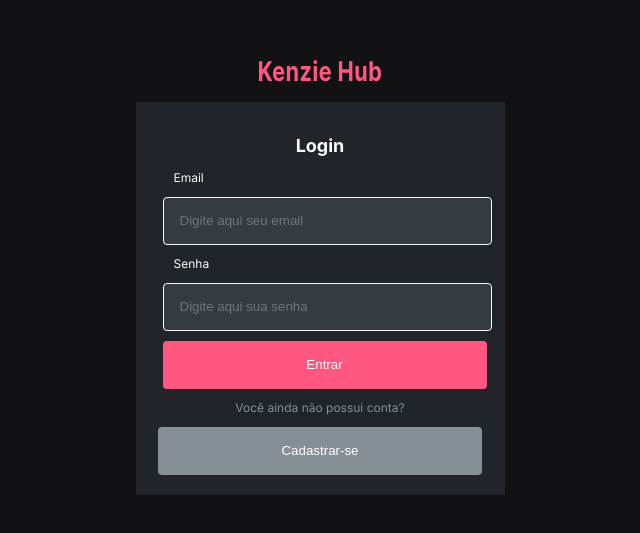
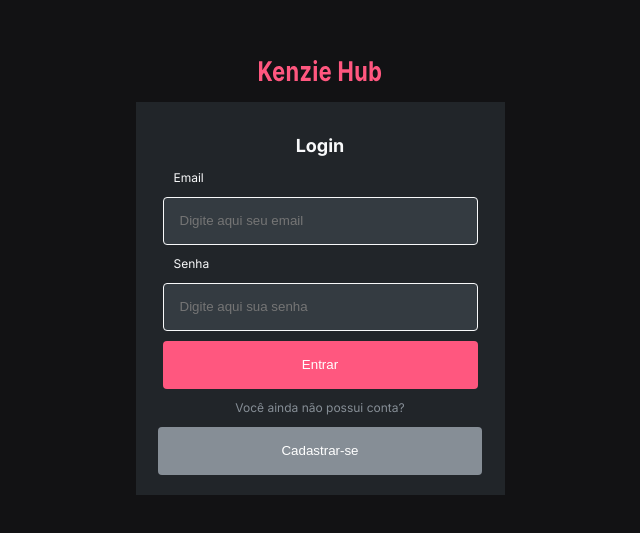
Before and after one commit to Kenzie-Academy-Brasil-Developers/kenzieHub-Ldebossan1, a React (Vite) app: page / in a window 1280 px wide. Shown: the part 101-634 px from the top of the page, without its empty margins (320-960 px from the left). Built offline with nearby package versions, Linux system fonts and the light colour scheme.

Commit message:
finalizado

```diff
--- a/src/components/LoginPage/styles.module.scss
+++ b/src/components/LoginPage/styles.module.scss
@@ -23,8 +23,9 @@
   background-color: var(--gray-3);
 
   & input {
-    width: 20.5625rem;
+    max-width: 20.5625rem;
     height: 3rem;
+    width: 100%;
     border-radius: 0.25rem;
     border: 0.0625rem solid var(--gray-0);
     padding: 0 1rem;
--- a/src/styles/Buttons.scss
+++ b/src/styles/Buttons.scss
@@ -48,7 +48,8 @@
 }
 
 .loginButtons {
-  width: 20.25rem;
+  max-width: 20.25rem;
+  width: 100%;
   height: 3rem;
   margin-top: 0.625rem;
   margin: 0 auto;
```
